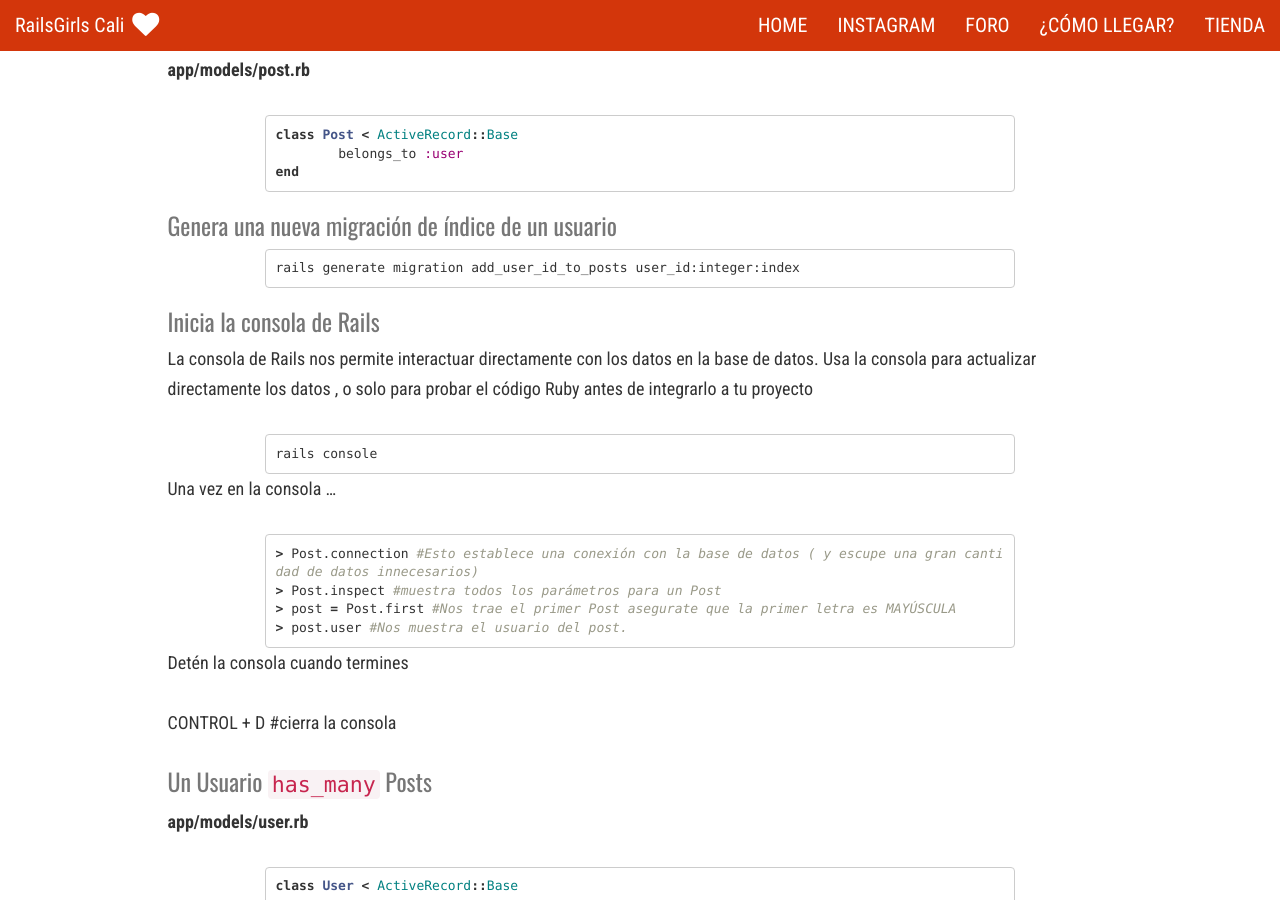
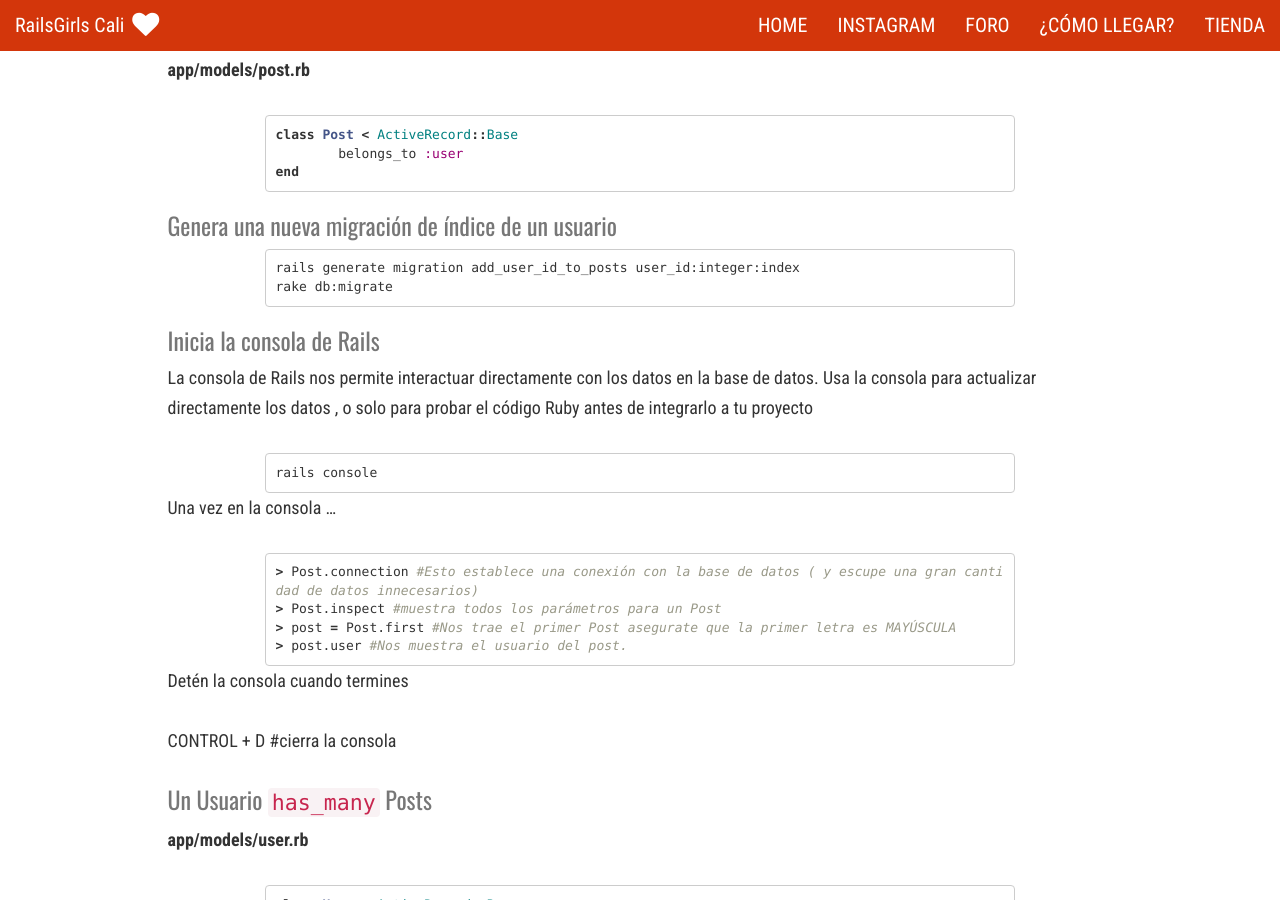
Before and after one commit to railsgirls-cali/railsgirls-cali.github.io, a Jekyll site: the page built from _pages/instagram.md, in a window 1280 px wide and 900 px high, scrolled down 15406 px. Built offline with Jekyll 4.4.1, drawn with Linux system fonts in a browser that asks for light colours; nearby versions of some CDN libraries; Markdown is read by kramdown in place of the engine named in the settings.

Commit message:
Fixing instagram guide

````diff
--- a/_pages/instagram.md
+++ b/_pages/instagram.md
@@ -790,6 +790,7 @@ end
 
 ```bash
 rails generate migration add_user_id_to_posts user_id:integer:index
+rake db:migrate
 ```
 
 
@@ -1289,7 +1290,7 @@ De esta manera sólo se pueden ver tus posts. Para poner esto de otra manera: Un
 **app/views/posts/show.html.erb**
 
 ```rhtml
-<% if post.user == current_user %>
+<% if @post.user == current_user %>
   <div class="text-center edit-links">
     <%= link_to "← Volver", posts_path %>
     |
````
